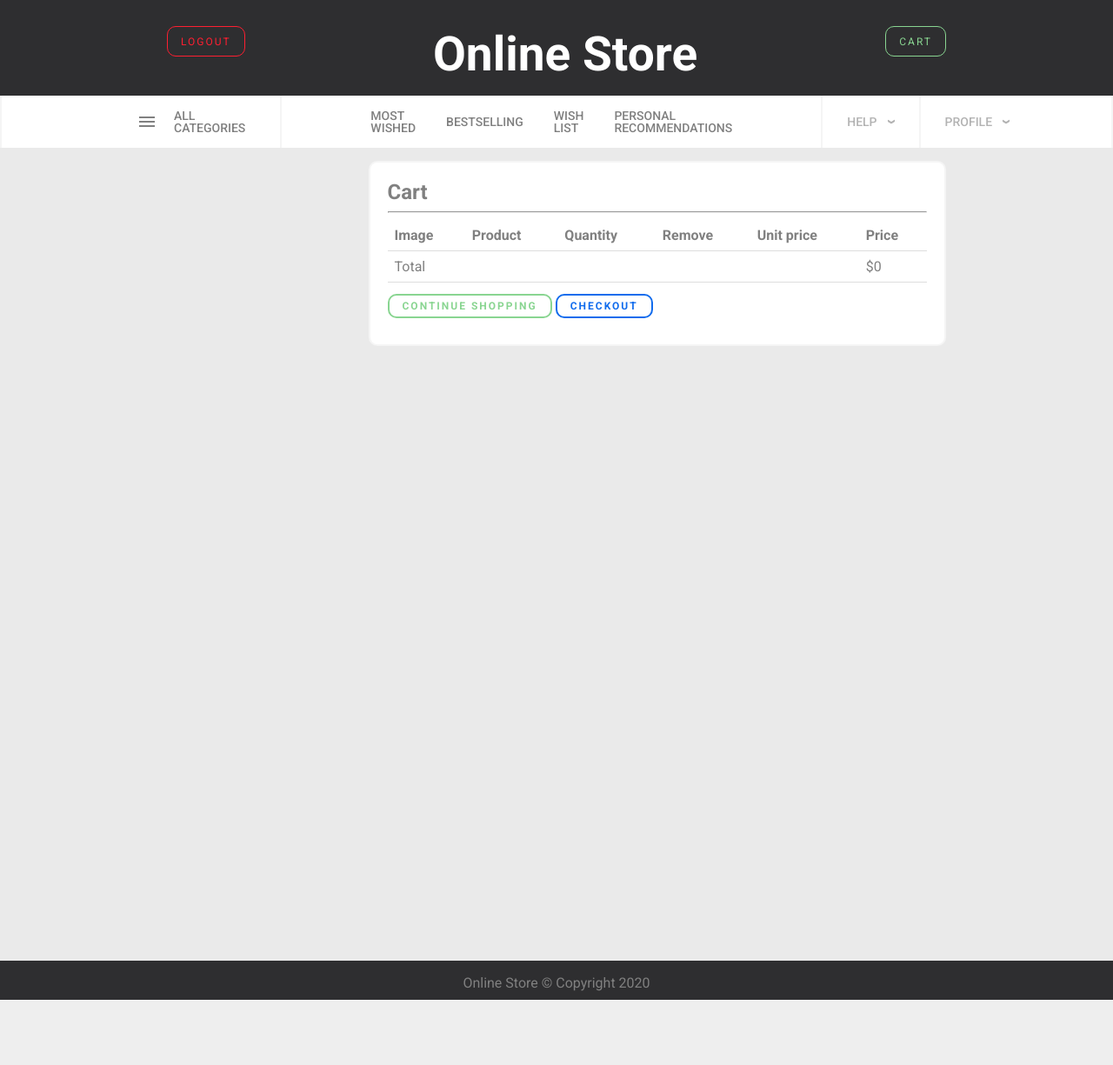
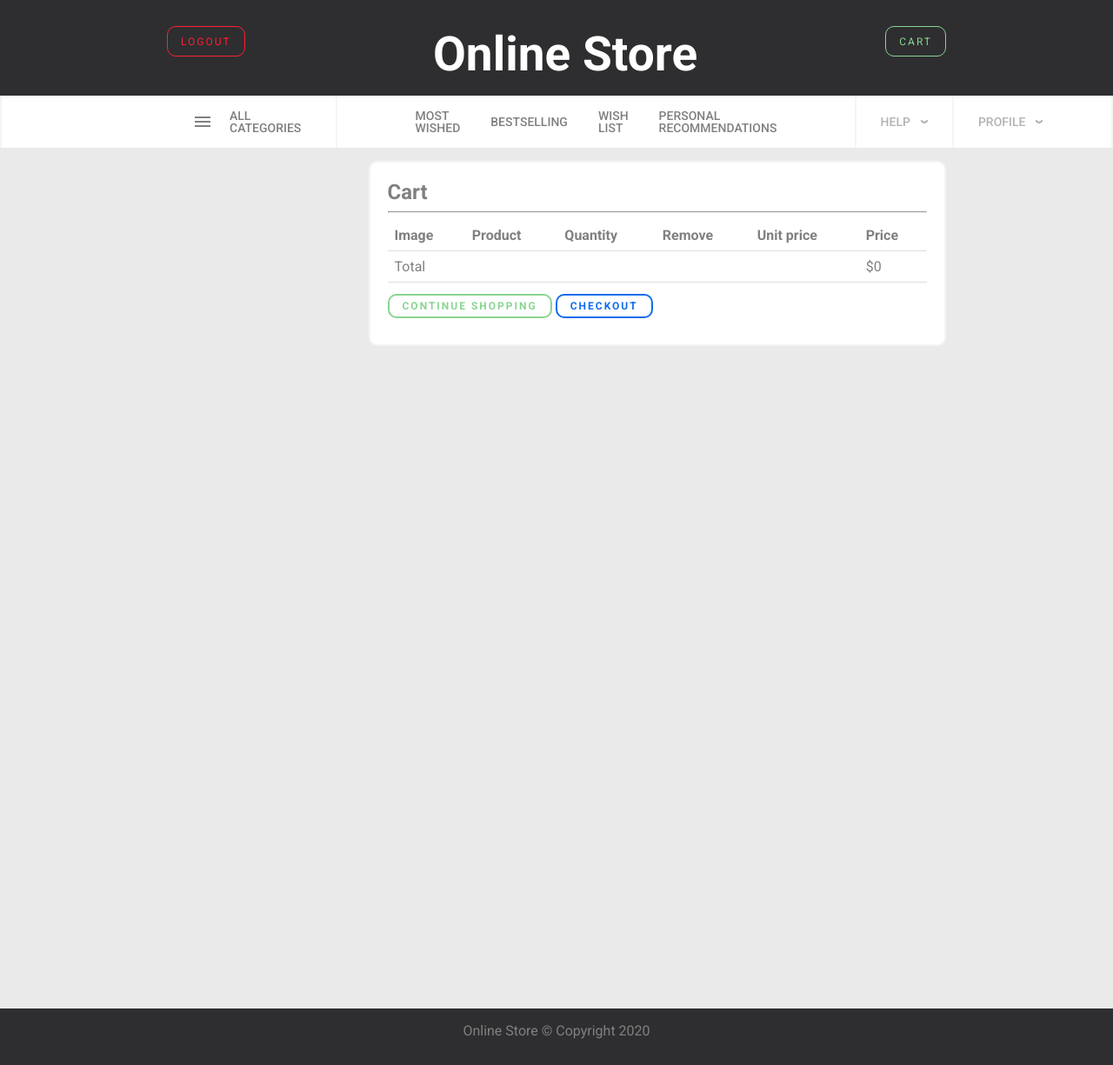
Before and after one commit to vldbn/online_store, a Django app: page /cart/ in a window 1280 px wide. Shown: the whole page at 87% size. Before the commit the page ends 1150 px from the top, so only its background shows below. Run offline with Django 3.2, Linux system fonts and the light colour scheme; the visitor is signed in with stand-in values (Sample User, id 1); data that the repository does not hold is empty; parts of the project's set-up code (start-up, migrations or seed data) failed here and were passed over; some libraries are stand-ins or nearby versions.

Commit message:
HTML, css fixes.

```diff
--- a/dist/scss/base/_base.scss
+++ b/dist/scss/base/_base.scss
@@ -50,10 +50,10 @@ th, td {
 }
 
 footer {
-    bottom: -350px;
+    bottom: -425px;
     position: absolute;
     width: 100%;
-    height: 45px;
+    height: 65px;
     background-color: #2e2e30;
     text-align: center;
 }
--- a/dist/scss/components/_carusel.scss
+++ b/dist/scss/components/_carusel.scss
@@ -23,7 +23,7 @@
     position: relative;
     background-position: center;
     background-size: cover;
-    max-width: 50%;
+    max-width: 25%;
     max-height: 80%;
     background-repeat: no-repeat;
 }
--- a/dist/scss/components/_header-nav.scss
+++ b/dist/scss/components/_header-nav.scss
@@ -7,8 +7,8 @@
     margin: 0 auto;
     height: 60px;
     width: 100%;
-    padding-left: 10%;
-    padding-right: 10%;
+    padding-left: 15%;
+    padding-right: 15%;
     background-color: #fff;
     height: 60px;
 }
--- a/web/static_dev/css/main.css
+++ b/web/static_dev/css/main.css
@@ -46,10 +46,10 @@ th, td {
 }
 
 footer {
-  bottom: -350px;
+  bottom: -425px;
   position: absolute;
   width: 100%;
-  height: 45px;
+  height: 65px;
   background-color: #2e2e30;
   text-align: center;
 }
@@ -122,8 +122,8 @@ footer {
   margin: 0 auto;
   height: 60px;
   width: 100%;
-  padding-left: 10%;
-  padding-right: 10%;
+  padding-left: 15%;
+  padding-right: 15%;
   background-color: #fff;
   height: 60px;
 }
@@ -306,7 +306,7 @@ a.nav-dropdown__dropdown-item:hover {
   position: relative;
   background-position: center;
   background-size: cover;
-  max-width: 50%;
+  max-width: 25%;
   max-height: 80%;
   background-repeat: no-repeat;
 }
--- a/web/templates/components/_navbar.html
+++ b/web/templates/components/_navbar.html
@@ -64,9 +64,6 @@
                     <a href="{% url 'orders:list' %}" class="nav-dropdown__dropdown-item">
                         My Orders
                     </a>
-                    <a href="#" class="nav-dropdown__dropdown-item">
-                        UAH
-                    </a>
                 </div>
             </div>
             {% endif %}
```
